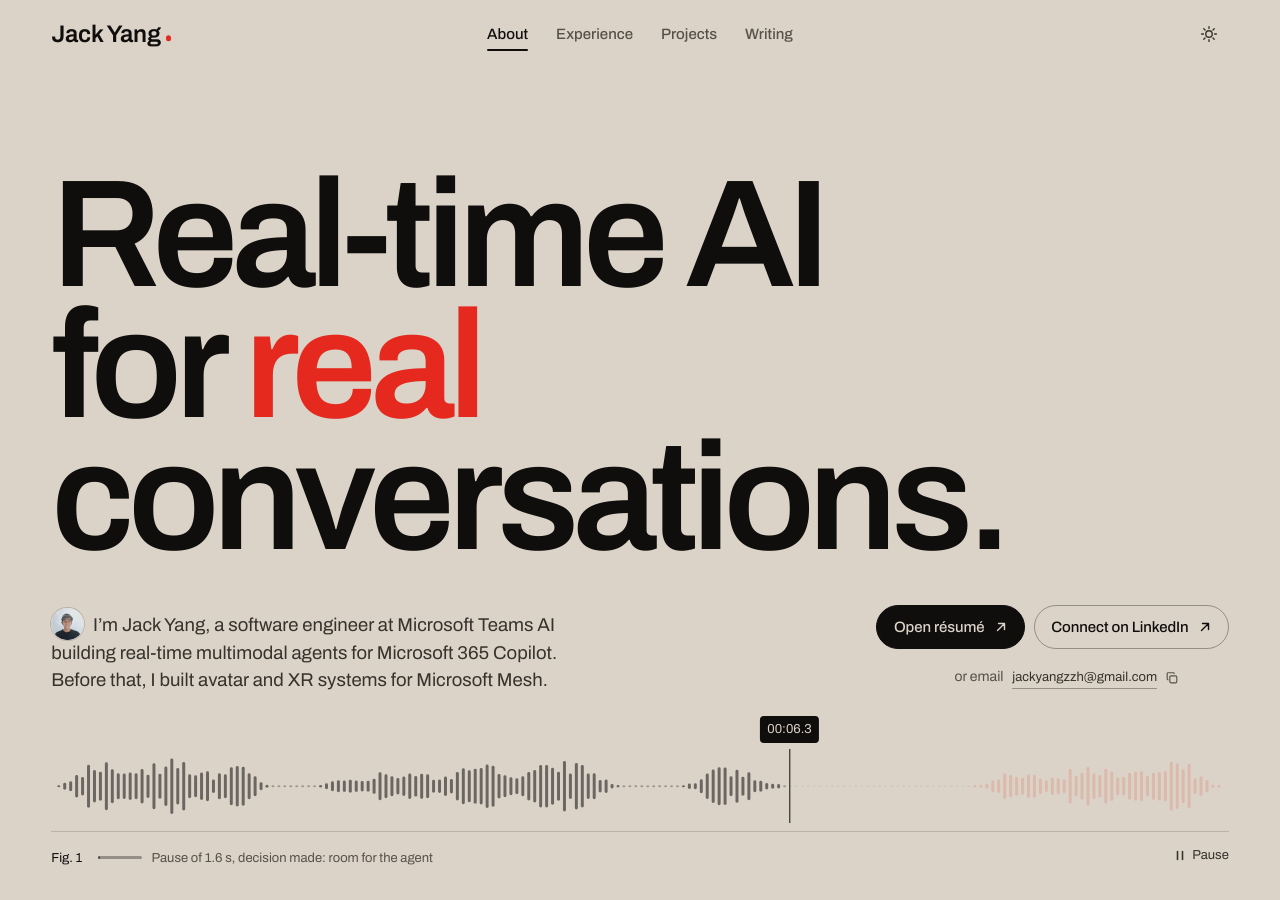
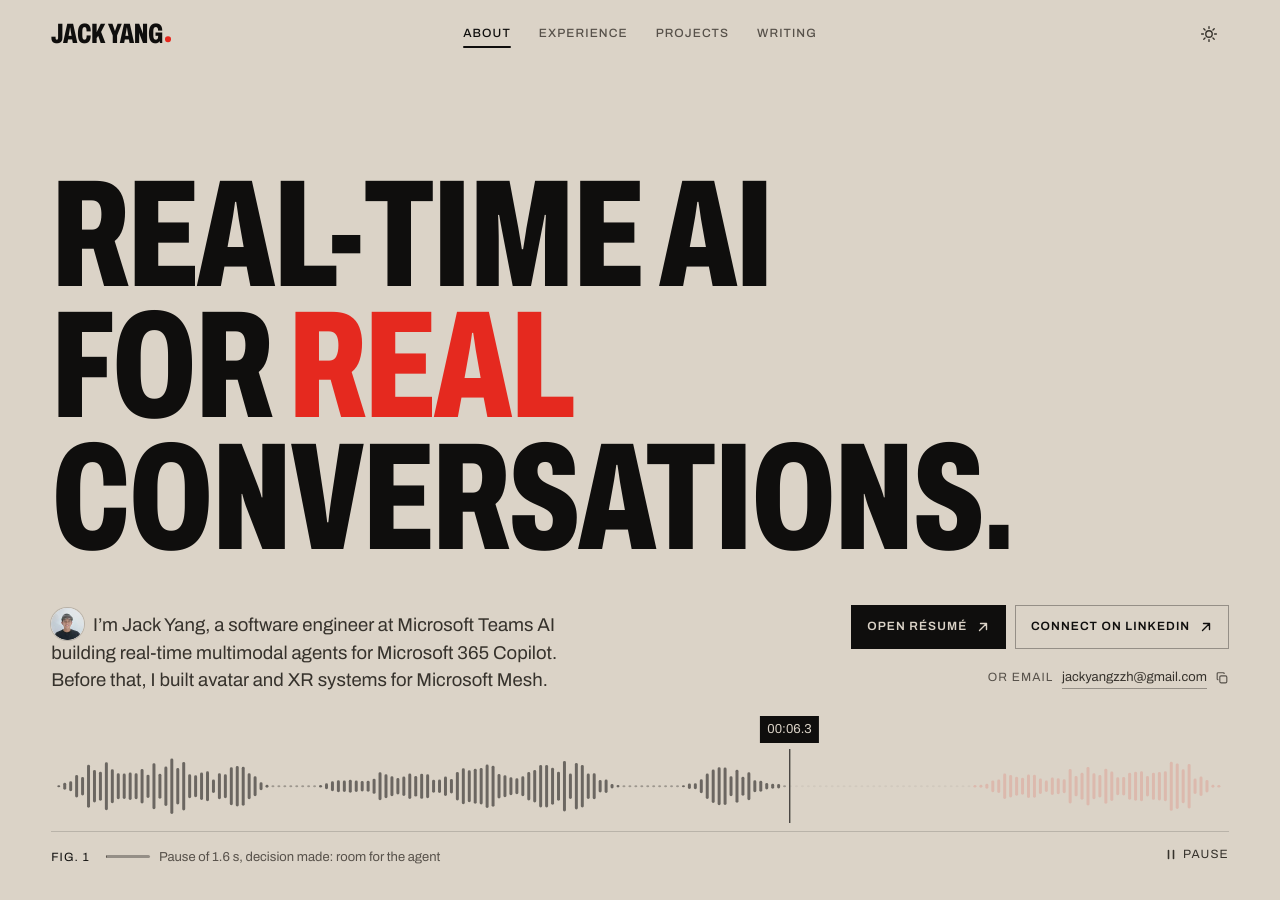
Before and after one commit to jackyangzzh/jackyang.io, a Jekyll site: the page built from index.md, in a window 1280 px wide and 900 px high. Built offline with Jekyll 4.4.1, drawn with Linux system fonts in a browser that asks for light colours; cached includes are drawn as plain includes.

Commit message:
small polish

```diff
--- a/_sass/_base.scss
+++ b/_sass/_base.scss
@@ -106,7 +106,7 @@ kbd { font-family: var(--f-code); }
   padding: .6rem 1rem;
   background: var(--ink);
   color: var(--bg);
-  border-radius: 999px;
+  border-radius: 0;
   font-size: .9rem;
   transform: translateY(-200%);
   transition: transform .2s var(--ease);
@@ -145,7 +145,7 @@ kbd { font-family: var(--f-code); }
 .eyebrow {
   display: inline-flex;
   align-items: center;
-  font-size: .8125rem;
+  @include caps;
   color: var(--muted);
   white-space: nowrap;
 }
@@ -158,8 +158,8 @@ kbd { font-family: var(--f-code); }
   gap: .4em;
   padding: .12rem .5rem;
   border: 1px solid var(--line-2);
-  border-radius: 999px;
-  font-size: .8125rem;
+  border-radius: 0;
+  @include caps;
   color: var(--ink-2);
   white-space: nowrap;
   line-height: 1.5;
@@ -194,12 +194,11 @@ kbd { font-family: var(--f-code); }
   height: 2.75rem;
   padding: 0 1.05rem 0 1.15rem;
   border: 1px solid var(--ink);
-  border-radius: 999px;
+  border-radius: 0;
   background: var(--ink);
   color: var(--bg);
-  font-size: .9375rem;
-  font-weight: 500;
-  letter-spacing: -.005em;
+  @include caps;
+  font-weight: 600;
   white-space: nowrap;
   transition: background-color .2s, border-color .2s, transform .16s var(--ease);
   .i { transition: transform .3s var(--ease); }
@@ -224,7 +223,7 @@ kbd { font-family: var(--f-code); }
   display: inline-flex;
   align-items: center;
   gap: .4rem;
-  font-size: .9375rem;
+  @include caps;
   font-weight: 500;
   color: var(--ink);
   white-space: nowrap;
--- a/_sass/_chrome.scss
+++ b/_sass/_chrome.scss
@@ -32,12 +32,10 @@
   justify-self: start;
   display: inline-flex;
   align-items: baseline;
-  gap: .3rem;
-  font-family: var(--f-serif);
-  font-weight: 600;
-  font-size: 1.5rem;
+  gap: .12rem;
+  @include display;
+  font-size: 1.75rem;
   line-height: 1;
-  letter-spacing: -.01em;
   white-space: nowrap;
 }
 .hd__dot {
@@ -131,7 +129,7 @@
     align-items: baseline;
     gap: .3rem;
     padding: .5rem 0;
-    font-size: .9375rem;
+    @include caps;
     font-weight: 500;
     color: var(--muted);
     transition: color .25s;
@@ -306,8 +304,8 @@
   height: 1.9rem;
   padding: 0 .7rem;
   border: 1px solid var(--line-2);
-  border-radius: 999px;
-  font-size: .8125rem;
+  border-radius: 0;
+  @include caps;
   color: var(--ink-2);
   transition: border-color .2s, color .2s, transform .16s var(--ease);
   justify-items: center;
@@ -345,7 +343,7 @@
   margin-top: clamp(3rem, 6vw, 5rem);
   padding: 1.25rem 0;
   border-top: 1px solid var(--line);
-  font-size: .8125rem;
+  @include caps;
   color: var(--muted);
   font-variant-numeric: tabular-nums;
   a:hover { color: var(--ink); }
@@ -356,12 +354,10 @@
 .ft__word {
   pointer-events: none;
   user-select: none;
-  font-family: var(--f-serif);
-  font-weight: 600;
-  // "Jack Yang" is 4.12em in Archivo at weight 600: just inside the page.
+  @include display;
+  // "JACK YANG" in the display caps: sized to sit just inside the page.
   font-size: 23.3vw;
   line-height: .74;
-  letter-spacing: -.06em;
   white-space: nowrap;
   text-align: center;
   color: color-mix(in srgb, var(--ink) 7%, var(--bg));
@@ -408,7 +404,7 @@
   margin: 12vh auto auto;
   padding: 0;
   border: 1px solid var(--line-2);
-  border-radius: 14px;
+  border-radius: 0;
   background: var(--bg);
   color: var(--ink);
   box-shadow: var(--shadow), 0 40px 120px -30px rgba(0, 0, 0, .5);
@@ -447,7 +443,7 @@
 .cmdk__esc {
   font-size: .8125rem;
   border: 1px solid var(--line-2);
-  border-radius: 4px;
+  border-radius: 0;
   padding: .1rem .35rem;
   color: var(--muted);
 }
@@ -471,7 +467,7 @@
   align-items: center;
   gap: .75rem;
   padding: .6rem .75rem;
-  border-radius: 8px;
+  border-radius: 0;
   cursor: pointer;
   font-size: 1rem;
   color: var(--ink-2);
--- a/_sass/_home.scss
+++ b/_sass/_home.scss
@@ -20,15 +20,13 @@
 }
 
 .hero__title {
-  font-family: var(--f-serif);
-  font-weight: 600;
-  // Sized for Archivo at weight 600: "conversations." is 6.24em, so each
+  @include display;
+  // Sized for the display caps: "CONVERSATIONS." is 6.24em, so each
   // size keeps it inside the page with air to spare, and the height cap
   // keeps Fig. 1 in the first screen.
   font-size: clamp(2.85rem, #{"min(13vw, 17svh)"}, 11.75rem);
   @include down($md) { font-size: clamp(2.4rem, 13.8vw, 6.75rem); }
   line-height: .86;
-  letter-spacing: -.045em;
   // The one coloured word: roman, in the signal colour.
   em { font-style: normal; color: var(--signal); }
 }
@@ -55,7 +53,7 @@
   @include up($md) { grid-column: 1 / span 6; }
   // Wide screens: one line per phrase, broken by hand. Narrow ones keep
   // only the sentence break.
-  @include up($lg) { grid-column: 1 / span 8; max-width: none; }
+  @include up($lg) { grid-column: 1 / span 7; max-width: none; }
   br:first-of-type { @include down($lg) { display: none; } }
 }
 .hero__face {
@@ -78,13 +76,15 @@
   align-items: flex-start;
   gap: .85rem;
   @include up($md) { grid-column: 7 / -1; justify-self: end; align-items: flex-end; }
-  @include up($lg) { grid-column: 9 / -1; }
+  @include up($lg) { grid-column: 8 / -1; }
 }
+// Stacked, both buttons take the wider one's width; side by side once the
+// column fits the pair (5 columns from $lg).
 .hero__btns {
-  display: flex;
-  flex-wrap: wrap;
+  display: grid;
   gap: .55rem;
-  @include up($md) { justify-content: flex-end; }
+  @include up($md) { justify-content: end; }
+  @include up($lg) { display: flex; flex-wrap: wrap; }
 }
 // "or email jack@… ⧉": the address reads as the alternative to the
 // primary action, not a stray caption.
@@ -118,11 +118,16 @@
   .addr__icon { display: inline-grid; align-self: center; color: var(--muted); transition: color .2s; }
   .addr__copy, .addr__check { grid-area: 1 / 1; display: grid; transition: opacity .2s, transform .3s var(--ease); }
   .addr__check { opacity: 0; transform: scale(.6); color: var(--signal-text); }
+  // Out of the flow, under the address, so the row's right edge is the icon's.
+  position: relative;
   .addr__done {
+    position: absolute;
+    top: 100%;
+    right: 0;
     font-size: .8125rem;
     color: var(--signal-text);
     opacity: 0;
-    transform: translateX(-4px);
+    transform: translateY(-4px);
     transition: opacity .25s, transform .35s var(--ease);
   }
   @include hover {
@@ -139,7 +144,9 @@
   }
 }
 .hero__btns .btn {
-  padding: 0 .95rem 0 1.05rem;
+  padding: 0 .85rem 0 .95rem;
+  // Stacked, the arrows line up on the right edge.
+  justify-content: space-between;
 }
 // Phones: the two actions stack full width, and the email line centres under
 // them like the buttons' labels.
@@ -258,7 +265,7 @@
   left: 0;
   transform: translate(-50%, -6px);
   padding: .2rem .45rem;
-  border-radius: 4px;
+  border-radius: 0;
   background: var(--ink);
   color: var(--bg);
   font-size: .8125rem;
@@ -367,13 +374,12 @@
   @include up($md) { @include grid12; }
   @include down($sm) { grid-template-columns: 1fr; }
 }
-.sh__no { color: var(--muted); }
+// The &nbsp; alone is too tight in the condensed caps.
+.sh__no { color: var(--muted); margin-right: .1em; }
 .sh__title {
-  font-family: var(--f-serif);
-  font-weight: 600;
+  @include display;
   font-size: clamp(2.6rem, 5.6vw, 5.25rem);
   line-height: .92;
-  letter-spacing: -.04em;
   @include up($md) { grid-column: 1 / span 9; }
 }
 .sh__aux {
@@ -406,6 +412,7 @@
   width: 100%;
   max-width: 7rem;
   aspect-ratio: 1;
+  // The portrait art is already cut to a circle on white; square shows the white.
   border-radius: 50%;
   object-fit: cover;
   background: var(--bg-2);
@@ -424,7 +431,7 @@
   font-size: .9375rem;
   line-height: 1.4;
   &:last-child { border-bottom: 1px solid var(--line); }
-  dt { font-size: .8125rem; color: var(--muted); padding-top: .15rem; }
+  dt { @include caps; color: var(--muted); padding-top: .15rem; }
 }
 .socials {
   list-style: none;
@@ -692,7 +699,7 @@
   align-items: center;
   padding: 0 .55rem;
   overflow: hidden;
-  border-radius: 4px;
+  border-radius: 0;
   background: var(--bg-3);
   color: var(--ink);
   font-size: .8125rem;
@@ -754,7 +761,7 @@
   min-width: 12rem;
   max-width: 18rem;
   padding: .6rem .75rem;
-  border-radius: 8px;
+  border-radius: 0;
   background: var(--ink);
   color: var(--bg);
   box-shadow: var(--shadow);
@@ -811,7 +818,7 @@ $col-gap: clamp(2.5rem, 6vw, 6rem);
     content: "";
     position: absolute;
     inset: 0 -.75rem;
-    border-radius: 8px;
+    border-radius: 0;
     background: var(--wash);
     opacity: 0;
     transition: opacity .5s var(--ease);
@@ -831,7 +838,7 @@ $col-gap: clamp(2.5rem, 6vw, 6rem);
   flex-wrap: wrap;
   align-items: center;
   gap: .35rem .45rem;
-  font-size: .8125rem;
+  @include caps;
   color: var(--muted);
   font-variant-numeric: tabular-nums;
   .tag { margin-left: .35rem; }
@@ -875,7 +882,8 @@ $col-gap: clamp(2.5rem, 6vw, 6rem);
   // One or two outcome phrases per bullet are bolded in _data/resume.yml,
   // so a skim lands on the impact. With 2-3 per bullet, 600 turned the list into
   // a wall of bold; tone (ink on ink-2) plus 500 still pulls the eye.
-  strong { color: var(--ink); font-weight: 500; }
+  // Even 500 read as a highlighter over every line, so it's tone alone now.
+  strong { color: var(--ink); font-weight: inherit; }
   margin-top: 1.15rem;
   font-size: 1rem;
   line-height: 1.62;
@@ -923,7 +931,7 @@ $col-gap: clamp(2.5rem, 6vw, 6rem);
   flex-wrap: wrap;
   align-items: baseline;
   gap: .35rem .9rem;
-  font-size: .8125rem;
+  @include caps;
   color: var(--muted);
   font-variant-numeric: tabular-nums;
 }
@@ -999,7 +1007,7 @@ $col-gap: clamp(2.5rem, 6vw, 6rem);
   @include up($md) { @include grid12; }
 }
 .post__date {
-  font-size: .8125rem;
+  @include caps;
   color: var(--muted);
   font-variant-numeric: tabular-nums;
   @include up($md) { grid-column: 1 / span 3; }
@@ -1053,3 +1061,8 @@ $col-gap: clamp(2.5rem, 6vw, 6rem);
   .signal__stage { height: 40px; }
   .signal__cap { margin-top: .75rem; }
 }
+
+// Small labels and controls speak in the same tracked caps as the nav.
+// Last in the file so it wins over each control's own font-size.
+.signal__fig, .signal__btn, .cover__fig, .cover__toggle, .hero__or,
+.tl__lane-label, .tl__now-label, .tl__cap { @include caps; }
--- a/_sass/_pages.scss
+++ b/_sass/_pages.scss
@@ -5,11 +5,9 @@
   padding-bottom: clamp(2rem, 4vw, 3rem);
 }
 .phead__title {
-  font-family: var(--f-serif);
-  font-weight: 600;
+  @include display;
   font-size: clamp(4.25rem, 15vw, 14rem);
   line-height: .82;
-  letter-spacing: -.05em;
   margin-left: -.04em;
 }
 .phead__count {
@@ -78,11 +76,9 @@
 .prow__main { min-width: 0; }
 .prow__title {
   display: block;
-  font-family: var(--f-serif);
-  font-weight: 600;
+  @include display;
   font-size: clamp(2rem, 3.5vw, 3.15rem);
   line-height: 1;
-  letter-spacing: -.025em;
   transition: transform .35s var(--ease), color .25s;
 }
 .prow__main .eyebrow { margin-top: .55rem; }
@@ -163,7 +159,7 @@
   align-items: center;
   gap: .45rem;
   padding: .3rem .6rem;
-  border-radius: 999px;
+  border-radius: 0;
   // Dark enough to keep the counter legible over a white screenshot.
   background: rgba(14, 14, 13, .7);
   -webkit-backdrop-filter: blur(8px);
@@ -201,11 +197,9 @@
 .cs__head { padding-top: clamp(1.5rem, 4vw, 3rem); }
 .cs__title {
   margin-top: clamp(1.25rem, 3vw, 2.25rem);
-  font-family: var(--f-serif);
-  font-weight: 600;
+  @include display;
   font-size: clamp(3.25rem, 9vw, 8.75rem);
   line-height: .9;
-  letter-spacing: -.045em;
   max-width: 18ch;
   text-wrap: balance;
   margin-left: -.03em;
@@ -275,7 +269,7 @@
     max-width: var(--inset, 38rem);
     aspect-ratio: var(--ratio, 16 / 9);
     object-fit: cover;
-    border-radius: 4px;
+    border-radius: 0;
     box-shadow: var(--shadow);
   }
   // On a phone the panel only shrinks the picture, and even the smaller
@@ -347,11 +341,9 @@
 .next__title {
   display: block;
   margin: 1rem 0 1.1rem;
-  font-family: var(--f-serif);
-  font-weight: 600;
+  @include display;
   font-size: clamp(3rem, 7.5vw, 7rem);
   line-height: .92;
-  letter-spacing: -.045em;
   text-wrap: balance;
 }
 .next__media {
@@ -419,11 +411,9 @@
   .prose { max-width: 46rem; }
 }
 .page__title {
-  font-family: var(--f-serif);
-  font-weight: 600;
+  @include display;
   font-size: clamp(3rem, 8vw, 6rem);
   line-height: .95;
-  letter-spacing: -.04em;
   margin-bottom: clamp(2rem, 4vw, 3rem);
 }
 
@@ -479,11 +469,9 @@
   &.is-waiting { opacity: 0; }
 }
 .lost__title {
-  font-family: var(--f-serif);
-  font-weight: 600;
+  @include display;
   font-size: clamp(4.5rem, 16vw, 15rem);
   line-height: .82;
-  letter-spacing: -.05em;
 }
 .lost__line {
   width: 100%;
--- a/_sass/_prose.scss
+++ b/_sass/_prose.scss
@@ -77,7 +77,7 @@
     font-family: var(--f-code);
     font-size: .86em;
     padding: .1em .4em;
-    border-radius: 4px;
+    border-radius: 0;
     background: var(--bg-2);
     color: var(--ink);
   }
@@ -165,7 +165,7 @@
   right: .6rem;
   bottom: .6rem;
   padding: .3rem .65rem;
-  border-radius: 999px;
+  border-radius: 0;
   background: rgba(14, 14, 13, .7);
   color: #fff;
   font-size: .8125rem;
--- a/_sass/_tokens.scss
+++ b/_sass/_tokens.scss
@@ -61,7 +61,7 @@
   --gap: clamp(1rem, 1.8vw, 1.75rem);
   --max: 84rem;
   --hd: 4.25rem;
-  --radius: 6px;
+  --radius: 0;
 }
 
 @media (prefers-color-scheme: dark) {
@@ -94,8 +94,25 @@ $xl: 80em;   // 1280
   column-gap: var(--gap);
 }
 
+// Display type: heavy, condensed capitals, set like a monument. Archivo's
+// width axis does the condensing, so no extra font file loads.
+@mixin display {
+  font-family: var(--f-serif);
+  font-weight: 800;
+  font-stretch: 64%;
+  text-transform: uppercase;
+  letter-spacing: -.012em;
+}
+
+// Small tracked capitals for labels, dates and controls.
+@mixin caps {
+  font-size: .75rem;
+  text-transform: uppercase;
+  letter-spacing: .09em;
+}
+
 @mixin label {
-  font-size: .8125rem;
+  @include caps;
   font-weight: 500;
   font-variant-numeric: tabular-nums;
   color: var(--muted);
```
